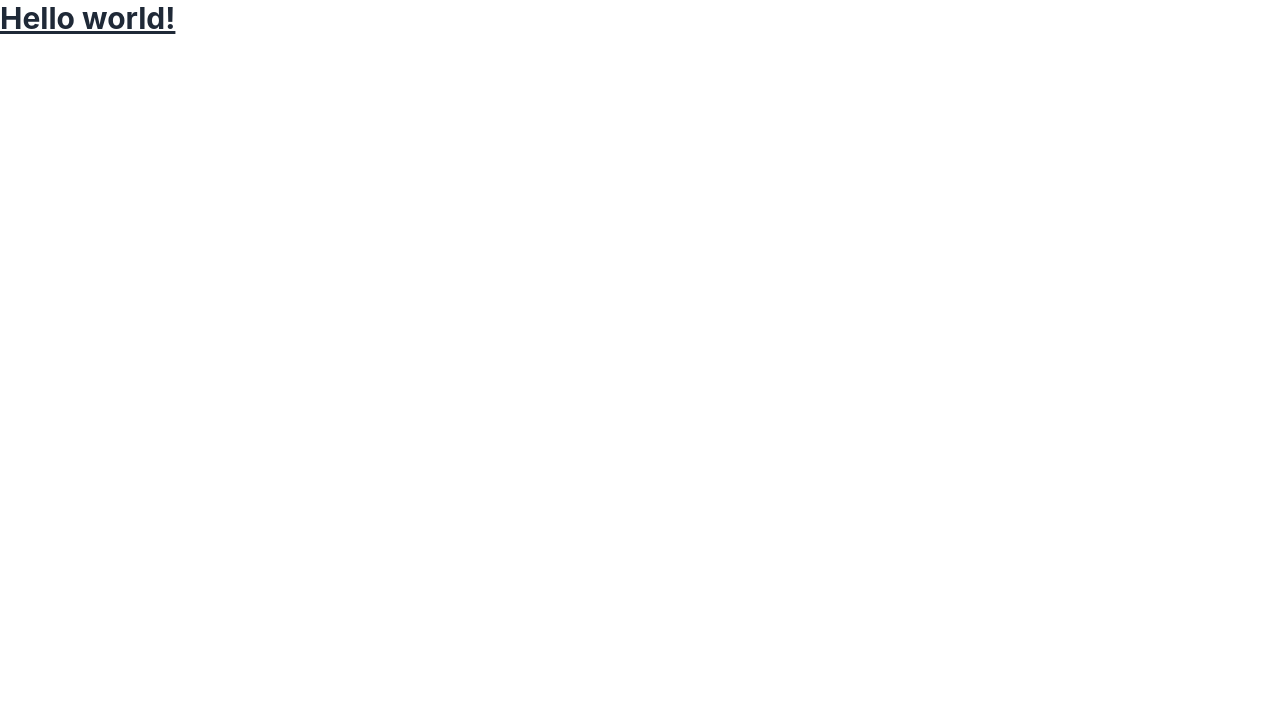
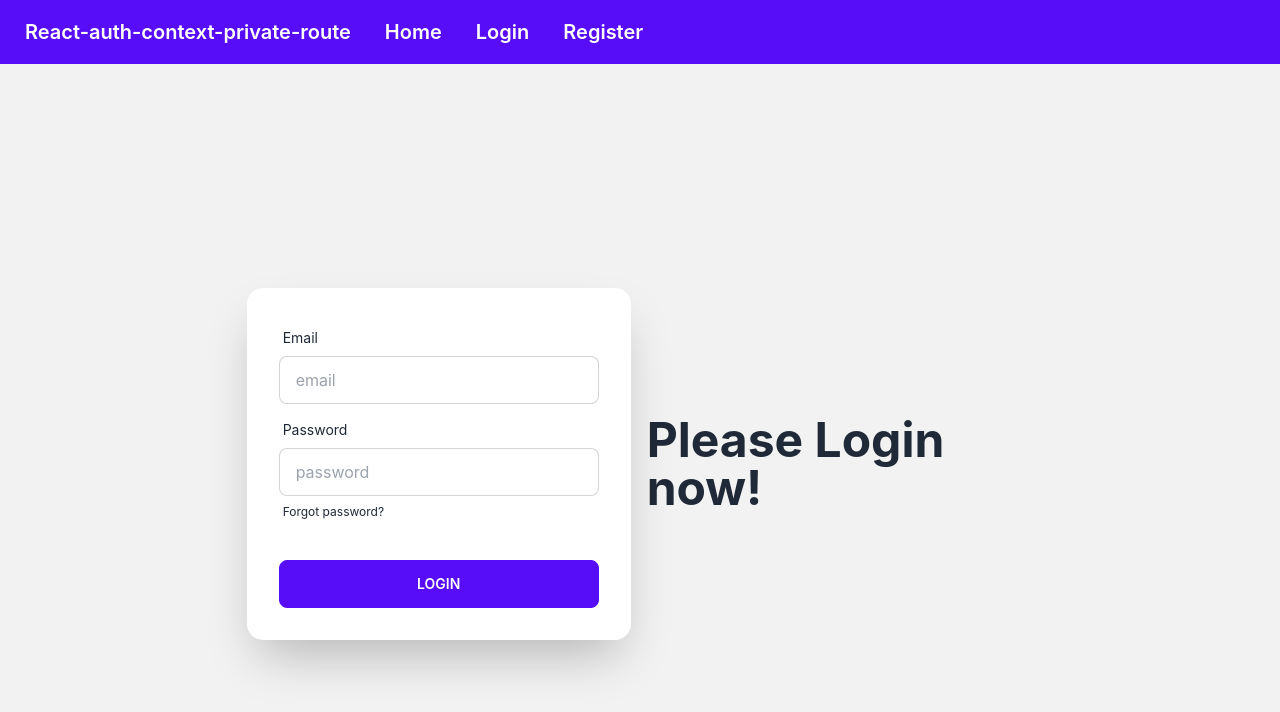
Before and after one commit to onikd08/react-auth-context-private-route, a React (Create React App) app: page /login in a window 1280 px wide. Shown: the top 712 px of the page. Built offline with nearby package versions, Linux system fonts and the light colour scheme.

Commit message:
Add basic components and route

```diff
--- a/src/App.js
+++ b/src/App.js
@@ -1,7 +1,24 @@
+import { RouterProvider, createBrowserRouter } from "react-router-dom";
+import Main from "./layouts/Main";
+import Home from "./components/Home";
+import Login from "./components/Login";
+import Register from "./components/Register";
+
 function App() {
+  const router = createBrowserRouter([
+    {
+      path: "/",
+      element: <Main></Main>,
+      children: [
+        { path: "/", element: <Home></Home> },
+        { path: "/login", element: <Login></Login> },
+        { path: "/register", element: <Register></Register> },
+      ],
+    },
+  ]);
   return (
     <div>
-      <h1 className="text-3xl font-bold underline">Hello world!</h1>
+      <RouterProvider router={router}></RouterProvider>
     </div>
   );
 }
--- /dev/null
+++ b/src/components/Header.jsx
@@ -0,0 +1,25 @@
+import React from "react";
+import { Link } from "react-router-dom";
+
+const Header = () => {
+  return (
+    <div>
+      <div className="navbar bg-primary text-primary-content">
+        <Link to="/" className="btn btn-ghost normal-case text-xl">
+          React-auth-context-private-route
+        </Link>
+        <Link className="btn btn-ghost normal-case text-xl" to="/">
+          Home
+        </Link>
+        <Link className="btn btn-ghost normal-case text-xl" to="/login">
+          Login
+        </Link>
+        <Link className="btn btn-ghost normal-case text-xl" to="/register">
+          Register
+        </Link>
+      </div>
+    </div>
+  );
+};
+
+export default Header;
--- /dev/null
+++ b/src/components/Home.jsx
@@ -0,0 +1,11 @@
+import React from "react";
+
+const Home = () => {
+  return (
+    <div>
+      <h2>This is Home</h2>
+    </div>
+  );
+};
+
+export default Home;
--- /dev/null
+++ b/src/components/Login.jsx
@@ -0,0 +1,51 @@
+import React from "react";
+
+const Login = () => {
+  return (
+    <div>
+      <div className="hero min-h-screen bg-base-200">
+        <div className="hero-content flex-col lg:flex-row-reverse">
+          <div className="text-center lg:text-left">
+            <h1 className="text-5xl font-bold">Please Login now!</h1>
+          </div>
+          <div className="card flex-shrink-0 w-full max-w-sm shadow-2xl bg-base-100">
+            <form className="card-body">
+              <div className="form-control">
+                <label className="label">
+                  <span className="label-text">Email</span>
+                </label>
+                <input
+                  required
+                  type="email"
+                  placeholder="email"
+                  className="input input-bordered"
+                />
+              </div>
+              <div className="form-control">
+                <label className="label">
+                  <span className="label-text">Password</span>
+                </label>
+                <input
+                  required
+                  type="password"
+                  placeholder="password"
+                  className="input input-bordered"
+                />
+                <label className="label">
+                  <a href="#" className="label-text-alt link link-hover">
+                    Forgot password?
+                  </a>
+                </label>
+              </div>
+              <div className="form-control mt-6">
+                <button className="btn btn-primary">Login</button>
+              </div>
+            </form>
+          </div>
+        </div>
+      </div>
+    </div>
+  );
+};
+
+export default Login;
--- /dev/null
+++ b/src/components/Register.jsx
@@ -0,0 +1,11 @@
+import React from "react";
+
+const Register = () => {
+  return (
+    <div>
+      <h2>Register</h2>
+    </div>
+  );
+};
+
+export default Register;
--- /dev/null
+++ b/src/layouts/Main.jsx
@@ -0,0 +1,14 @@
+import React from "react";
+import Header from "../components/Header";
+import { Outlet } from "react-router-dom";
+
+const Main = () => {
+  return (
+    <div>
+      <Header></Header>
+      <Outlet></Outlet>
+    </div>
+  );
+};
+
+export default Main;
```
